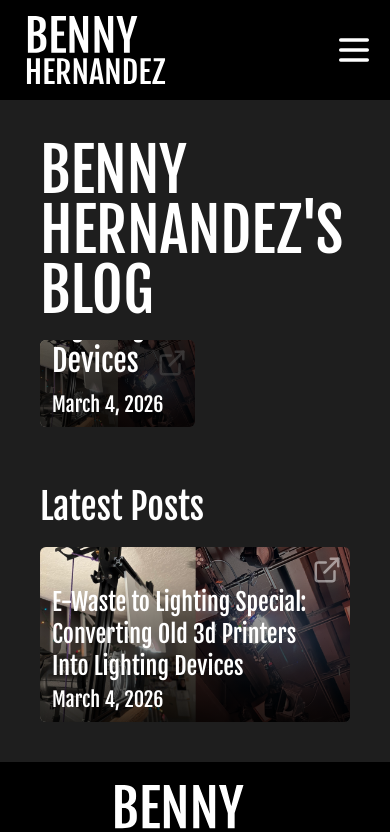
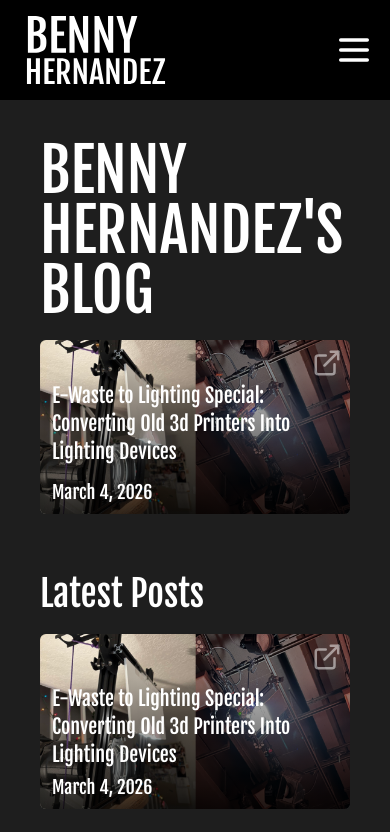
Before and after one commit to BennyHernandez/Website, a Next.js app: page /blog in a window 390 px wide. Shown: the top 832 px of the page. Built offline with nearby package versions, Linux system fonts and the light colour scheme.

Commit message:
Made some fixes to mobile

```diff
--- a/public/admin/config.yml
+++ b/public/admin/config.yml
@@ -1,8 +1,8 @@
-local_backend: true
+# local_backend: true
 backend:
-  # name: git-gateway
-  name: test-repo
-  branch: Portfolio # Branch to update (optional; defaults to master)
+  name: git-gateway
+  # name: test-repo
+  branch: Main
 media_folder: public/uploaded-img
 public_folder: /uploaded-img
 collections:
--- a/src/app/about/page.tsx
+++ b/src/app/about/page.tsx
@@ -26,7 +26,7 @@ export default function About() {
                 specializing in lighting design. I also have an interest in
                 stage automation, show networking, and mechatronics<sup>1</sup>.
                 I have worked on lighting design for various productions
-                including shows with Sierra College, Miss Sacramento County,
+                including shows with California Repertory Company, Sierra College, Miss Sacramento County,
                 Rocklin Community Theater, and more. I am actively doing
                 stagehand work with IATSE Local 50 and I am employed as a theater
                 technician at Sierra College and Roseville High School.
--- a/src/app/blog/page.tsx
+++ b/src/app/blog/page.tsx
@@ -20,7 +20,7 @@ export default function BlogHome() {
           <div className="flex flex-row w-full gap-5">
 
             {featuredPosts.map((post) => (
-              <Link href={post.href} key={"featured-" + post.href} className="relative aspect-video w-1/2 rounded-md overflow-hidden cursor-pointer">
+              <Link href={post.href} key={"featured-" + post.href} className="relative aspect-video md:w-1/2 w-full rounded-md overflow-hidden cursor-pointer">
                 <Image
                   src={post.image}
                   alt={post.title}
@@ -29,8 +29,8 @@ export default function BlogHome() {
                 />
                 <LucideExternalLink size={30} className="absolute top-2 right-2 text-white opacity-50" />
                 <div className="absolute flex flex-col gap-3 w-full bottom-0 bg-gradient-to-t from-black/80 to-black/0 px-3 py-2">
-                  <p className="font-title text-3xl text-white">{post.title}</p>
-                  <p className="font-title text-xl text-white">{post.date}</p>
+                  <p className="font-title md:text-3xl text-xl text-white">{post.title}</p>
+                  <p className="font-title md:text-xl text-lg text-white">{post.date}</p>
                 </div>
               </Link>
             ))}
@@ -51,8 +51,8 @@ export default function BlogHome() {
                 />
                 <LucideExternalLink size={30} className="absolute top-2 right-2 text-white opacity-50" />
                 <div className="absolute flex flex-col gap-1 w-full bottom-0 bg-gradient-to-t from-black/80 to-black/0 px-3 py-2">
-                  <p className="font-title text-2xl text-white">{post.title}</p>
-                  <p className="font-title text-xl text-white">{post.date}</p>
+                  <p className="font-title md:text-2xl text-xl text-white">{post.title}</p>
+                  <p className="font-title md:text-xl text-lg text-white">{post.date}</p>
                 </div>
               </Link>
               ))}
--- a/src/app/blog/posts/[slug]/page.tsx
+++ b/src/app/blog/posts/[slug]/page.tsx
@@ -30,8 +30,8 @@ export default async function PostPage({params}: {params: Promise<{ slug: string
                     <div className="relative flex flex-col w-full h-full p-1 pb-10 md:p-10 gap-5 bg-white/2 rounded-lg">
                         <BlogPostThumbnail src={thumbnail} alt={`Thumbnail for ${title}`} title={title} />
                         <div className="flex flex-col gap-3 w-full px-5">
-                            <h1 className="text-left w-full font-title text-6xl uppercase">{title}</h1>
-                            <h2 className="text-left w-full font-title text-2xl uppercase">{date}</h2>
+                            <h1 className="text-left w-full font-title md:text-6xl text-3xl uppercase">{title}</h1>
+                            <h2 className="text-left w-full font-title md:text-2xl text-lg uppercase">{date}</h2>
                         </div>
                         <div className="flex flex-col gap-3 w-full px-5 border-t-4 border-black/20 pt-8 mt-2">
                             <div className="flex flex-col gap-5 w-full">
--- a/src/app/page.tsx
+++ b/src/app/page.tsx
@@ -239,7 +239,7 @@ export default function Home() {
       }));
 
   useEffect(() => {
-    const importantTexts = ["Lighting Designer", "EOS Programmer"];
+    const importantTexts = ["Lighting Designer", "Lighting Programmer"];
 
     const texts = [
       "Electromechanical Designer & Technician",
@@ -306,7 +306,7 @@ export default function Home() {
             <div className="relative w-full h-full flex flex-col justify-center">
               <div className="relative flex flex-shrink flex-col gap-2 items-center self-center">
                 <div
-                  className={`z-10 absolute w-150 h-60 scale-x-150 scale-y-150 origin-center
+                  className={`z-10 absolute w-150 md:h-60 h-full scale-x-150 scale-y-150 origin-center
                     bg-radial-[at_50%_75%] ${heroColorA} to-70% rounded-full blur-xl
                     transition-opacity duration-1000 ease-in-out
                     ${isHeroFiltered ? (isAActive ? "opacity-15" : "opacity-0") : "opacity-0"}
@@ -314,7 +314,7 @@ export default function Home() {
                 />
 
                 <div
-                  className={`z-10 absolute w-150 h-60 scale-x-150 scale-y-150 origin-center
+                  className={`z-10 absolute w-150 md:h-60 h-full scale-x-150 scale-y-150 origin-center
                     bg-radial-[at_50%_75%] ${heroColorB} to-70% rounded-full blur-xl
                     transition-opacity duration-1000 ease-in-out
                     ${isHeroFiltered ? (isAActive ? "opacity-0" : "opacity-15") : "opacity-0"}
@@ -411,7 +411,7 @@ export default function Home() {
         >
           <h1 className="md:text-7xl text-4xl">Hi! I&apos;m Benny Hernandez</h1>
           <p className="md:text-3xl text-xl">
-            I am a lighting technician and designer based in Long Beach, California. <br />
+            I am a lighting technician and designer based in Los Angeles, California. <br />
             Come take a look at what I am working on!
           </p>
         </div>
@@ -466,7 +466,7 @@ export default function Home() {
                   <p className="font-sans text-base text-white mt-3">{item.description}</p>
 
                   {item.crew.length > 0 && (
-                    <div className="mt-4">
+                    <div className="mt-4">``
                       <p className="font-title text-lg text-white">Creative Team & Crew </p>
                       <ul className="mt-1 space-y-1">
                         {item.crew.map((member, index) => (
```
Also changed, not shown: 1 other file (tests, documents, lock files or other folders).
